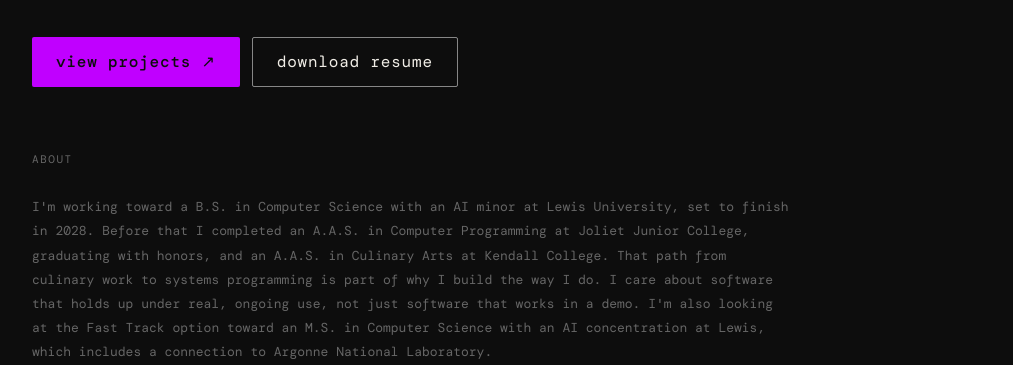
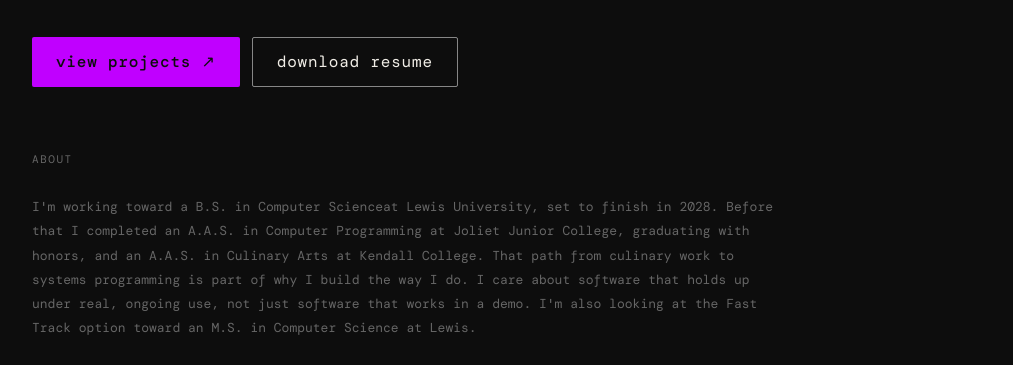
Before and after one commit to cjmit18/portfolio, a plain HTML site: page index.html in a window 1280 px wide. Shown: the part 587-952 px from the top of the page, without its empty margins (132-1145 px from the left). Drawn offline with nearby package versions, Linux system fonts and the light colour scheme; a web font is replaced by a local one.

Commit message:
fix: correct text formatting and content in the about section

```diff
--- a/index.html
+++ b/index.html
@@ -32,7 +32,9 @@
 
     <section class="about">
       <div class="section-label">about</div>
-      <p class="about-copy">I'm working toward a B.S. in Computer Science with an AI minor at Lewis University, set to finish in 2028. Before that I completed an A.A.S. in Computer Programming at Joliet Junior College, graduating with honors, and an A.A.S. in Culinary Arts at Kendall College. That path from culinary work to systems programming is part of why I build the way I do. I care about software that holds up under real, ongoing use, not just software that works in a demo. I'm also looking at the Fast Track option toward an M.S. in Computer Science with an AI concentration at Lewis, which includes a connection to Argonne National Laboratory.</p>
+      <p class="about-copy">I'm working toward a B.S. in Computer Scienceat Lewis University, set to finish in 2028. Before that I completed an A.A.S. in Computer Programming at Joliet Junior College, graduating with honors,
+        and an A.A.S. in Culinary Arts at Kendall College. That path from culinary work to systems programming is part of why I build the way I do. I care about software that holds up under real, ongoing use, not just software
+        that works in a demo. I'm also looking at the Fast Track option toward an M.S. in Computer Science at Lewis.</p>
     </section>
 
     <div class="stats">
```
